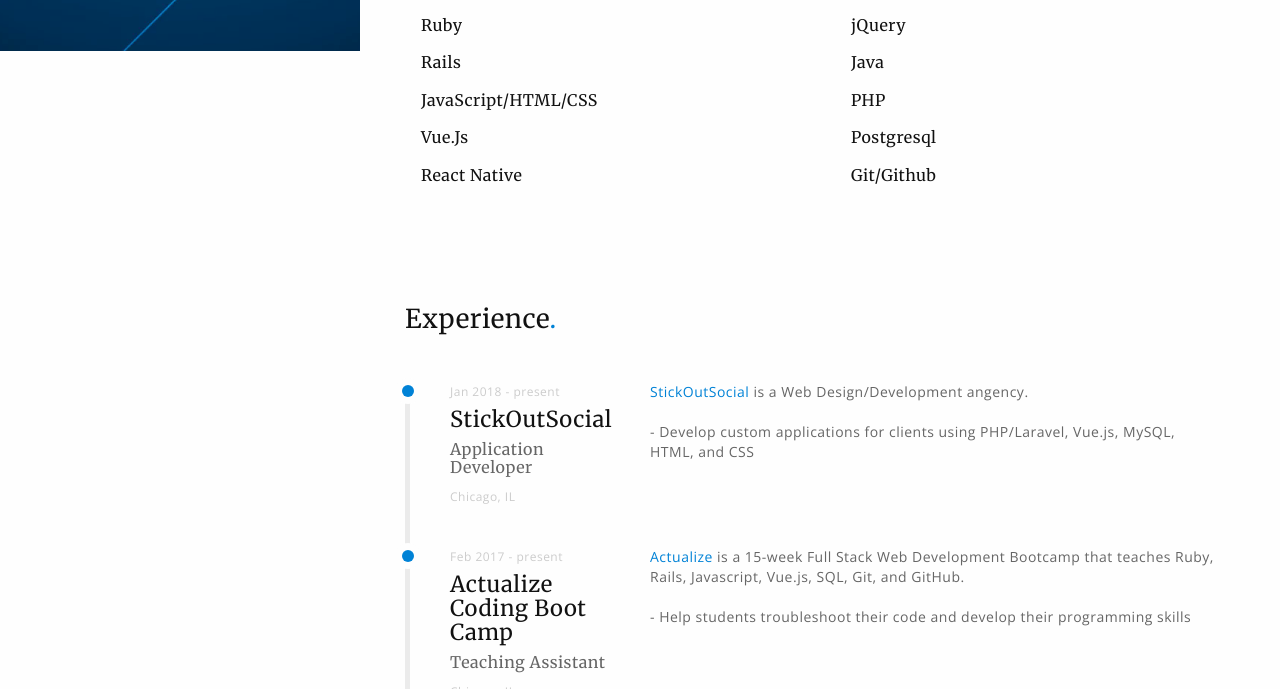
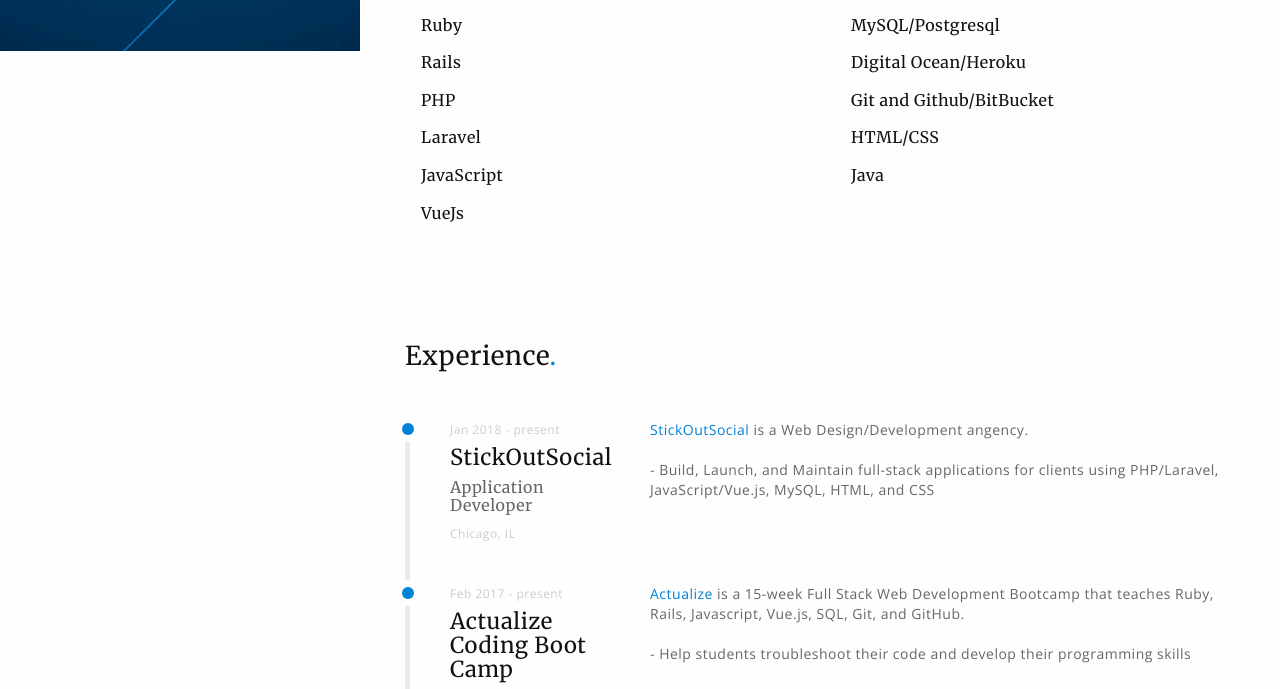
Before and after one commit to Russell-Mstowski/Russell-Mstowski.github.io, a plain HTML site: page index.html in a window 1280 px wide. Shown: the part 749-1438 px from the top of the page. Drawn offline with nearby package versions, Linux system fonts and the light colour scheme.

Commit message:
update text

```diff
--- a/index.html
+++ b/index.html
@@ -151,13 +151,16 @@
                                     <h6 class="progress-title">Rails</h6>
                                 </li>
                                 <li>
-                                    <h6 class="progress-title">JavaScript/HTML/CSS</h6>
+                                    <h6 class="progress-title">PHP</h6>
                                 </li>
                                 <li>
-                                    <h6 class="progress-title">Vue.Js</h6>
+                                    <h6 class="progress-title">Laravel</h6>
                                 </li>
                                 <li>
-                                    <h6 class="progress-title">React Native</h6>
+                                    <h6 class="progress-title">JavaScript</h6>
+                                </li>
+                                <li>
+                                    <h6 class="progress-title">VueJs</h6>
                                 </li>
                             </ul>
                         </div>
@@ -167,19 +170,19 @@
                         <div class="col-sm-6">
                            <ul>
                                 <li>
-                                    <h6 class="progress-title">jQuery</h6>
+                                    <h6 class="progress-title">MySQL/Postgresql</h6>
+                                </li>
+                                <li>
+                                    <h6 class="progress-title">Digital Ocean/Heroku</h6>
+                                </li>
+                                <li>
+                                    <h6 class="progress-title">Git and Github/BitBucket</h6>
+                                </li>
+                                <li>
+                                    <h6 class="progress-title">HTML/CSS</h6>
                                 </li>
                                 <li>
                                     <h6 class="progress-title">Java</h6>
-                                </li>
-                                <li>
-                                    <h6 class="progress-title">PHP</h6>
-                                </li>
-                                <li>
-                                    <h6 class="progress-title">Postgresql</h6>
-                                </li>
-                                <li>
-                                    <h6 class="progress-title">Git/Github</h6>
                                 </li>
                            </ul>
                         </div>
@@ -212,7 +215,7 @@
                                 <p>
                                 <a href="https://stickoutsocial.com" target="_blank">StickOutSocial</a> is a Web Design/Development angency.<br><br>
 
-                                - Develop custom applications for clients using PHP/Laravel, Vue.js, MySQL, HTML, and CSS
+                                - Build, Launch, and Maintain full-stack applications for clients using PHP/Laravel, JavaScript/Vue.js, MySQL, HTML, and CSS
 
                                 <ul>
                                     <li></li>
@@ -447,7 +450,7 @@
 
         <footer>
             <div class="container">
-                <p class="footer-info">© 2017 - <strong>Russell Mstowski</strong> All rights reserved.
+                <p class="footer-info">© 2018 - <strong>Russell Mstowski</strong> All rights reserved.
                     <span class="social pull-right">
                         <a href="https://www.facebook.com/russell.mstowski" target="_blank"><i class="fa fa-facebook"></i></a>
                         <a href="https://twitter.com/RussellMstowski" target="_blank"><i class="fa fa-twitter"></i></a>
```
